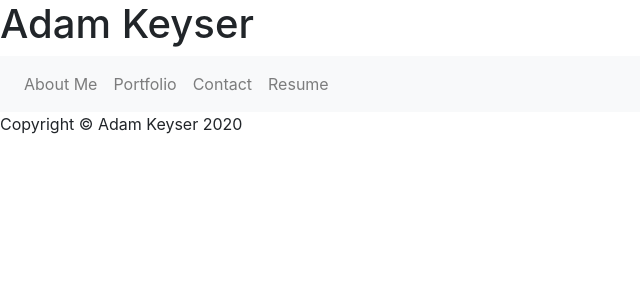
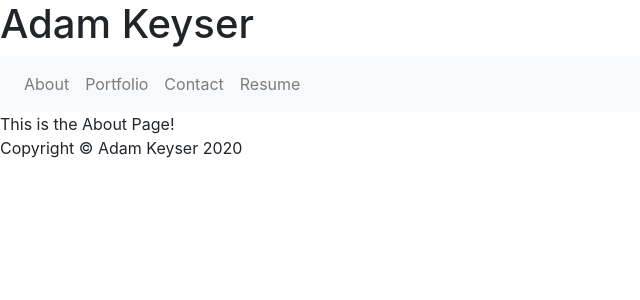
Before and after one commit to adamkeyser45/professional_portfolio, a React (Create React App) app: page / in a window 1280 px wide. Shown: the top 300 px of the page, without its empty margins (0-640 px from the left). Built offline with nearby package versions, Linux system fonts and the light colour scheme.

Commit message:
pages render when navbar link is clicked

```diff
--- a/src/components/Navigation/index.js
+++ b/src/components/Navigation/index.js
@@ -3,6 +3,51 @@ import About from '../pages/About';
 import Contact from '../pages/Contact';
 import Portfolio from '../pages/Portfolio';
 import Resume from '../pages/Resume';
+
+function Navigation() {
+    const tabs = ['About', 'Portfolio', 'Contact', 'Resume'];
+    const [currentTab, setCurrentTab] = useState('About');
+
+    const renderPage = () => {
+        switch (currentTab) {
+            case 'Portfolio':
+              return <Portfolio />;
+            case 'Contact':
+              return <Contact />;
+            case 'Resume':
+                return <Resume />
+            default:
+              return <About />;
+        }
+    };
+
+    return (
+        <div>
+            <nav className="navbar navbar-expand-lg navbar-light bg-light">
+                <div className="collapse navbar-collapse" id="navbarNavAltMarkup">
+                    <div className="navbar-nav">
+                    {tabs.map(tab => (
+                        <a
+                            className="nav-item nav-link"
+                            href={"#" + tab.toLowerCase()}
+                            onClick={() => setCurrentTab(tab)}
+                        >
+                            {tab}
+                        </a>
+                    ))}
+                    </div>
+                </div>
+            </nav>
+            <div>
+                {renderPage()}
+            </div>
+        </div>
+
+    );
+};
+
+export default Navigation;
+
 
 // function Navigation(props) {
 //     const {
@@ -30,21 +75,3 @@ import Resume from '../pages/Resume';
 //         </nav>
 //     );
 // }
-
-function Navigation() {
-    return (
-        <nav className="navbar navbar-expand-lg navbar-light bg-light">
-
-            <div className="collapse navbar-collapse" id="navbarNavAltMarkup">
-                <div className="navbar-nav">
-                    <a className="nav-item nav-link" href="#about">About Me</a>
-                    <a className="nav-item nav-link" href="#portfolio">Portfolio</a>
-                    <a className="nav-item nav-link" href="#contact">Contact</a>
-                    <a className="nav-item nav-link" href="#resume" >Resume</a>
-                </div>
-            </div>
-        </nav>
-    );
-}
-
-export default Navigation;
--- a/src/components/pages/About.js
+++ b/src/components/pages/About.js
@@ -0,0 +1,11 @@
+import React from 'react';
+
+function About() {
+    return (
+        <div>
+            This is the About Page!
+        </div>
+    )
+}
+
+export default About;
--- a/src/components/pages/Contact.js
+++ b/src/components/pages/Contact.js
@@ -0,0 +1,11 @@
+import React from 'react';
+
+function Contact() {
+    return (
+        <div>
+            This is the Contact Page!
+        </div>
+    )
+}
+
+export default Contact;
--- a/src/components/pages/Portfolio.js
+++ b/src/components/pages/Portfolio.js
@@ -0,0 +1,11 @@
+import React from 'react';
+
+function Portfolio() {
+    return (
+        <div>
+            This is the Portfolio Page!
+        </div>
+    )
+}
+
+export default Portfolio;
--- a/src/components/pages/Resume.js
+++ b/src/components/pages/Resume.js
@@ -0,0 +1,11 @@
+import React from 'react';
+
+function Resume() {
+    return (
+        <div>
+            This is the Resume Page!
+        </div>
+    )
+}
+
+export default Resume;
```
